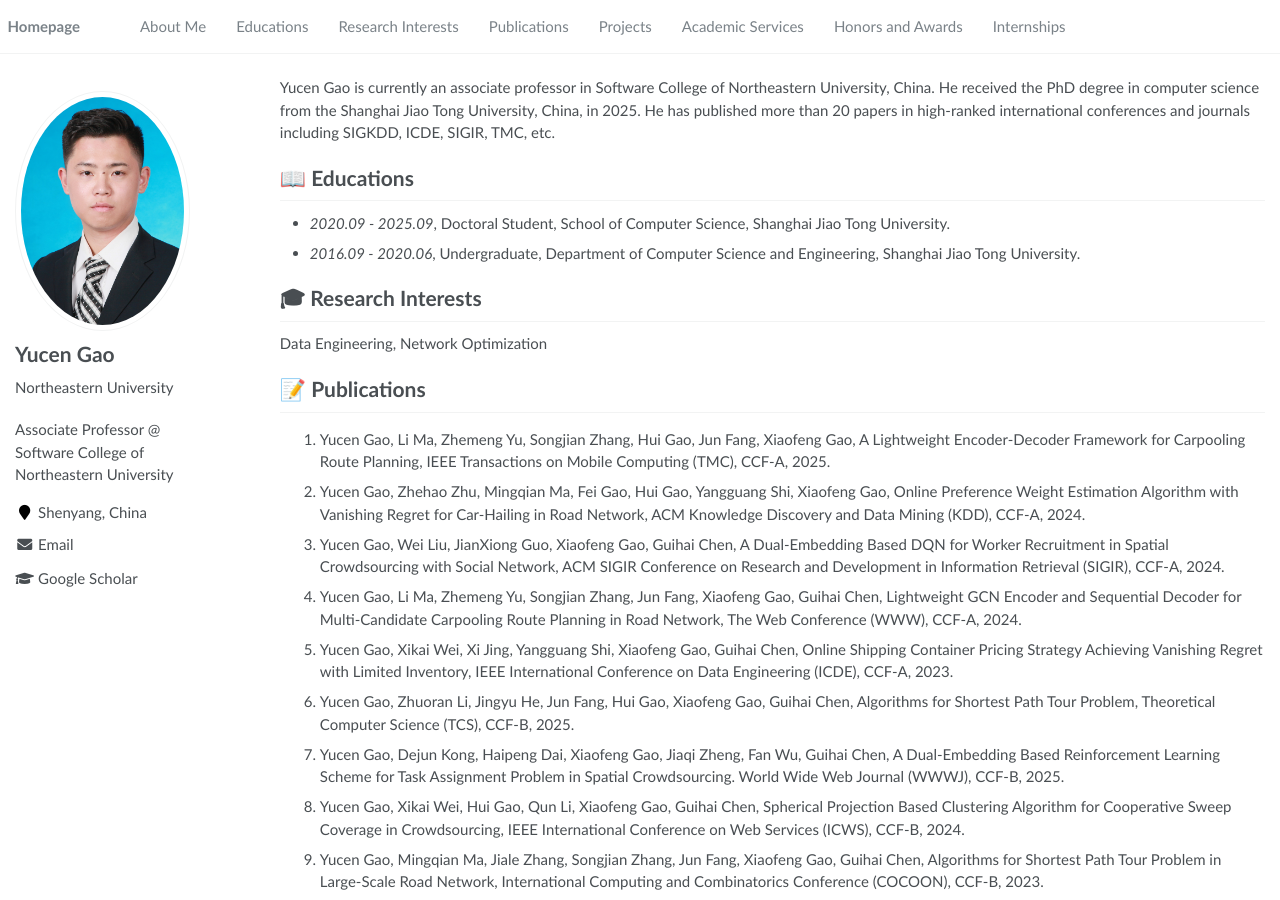
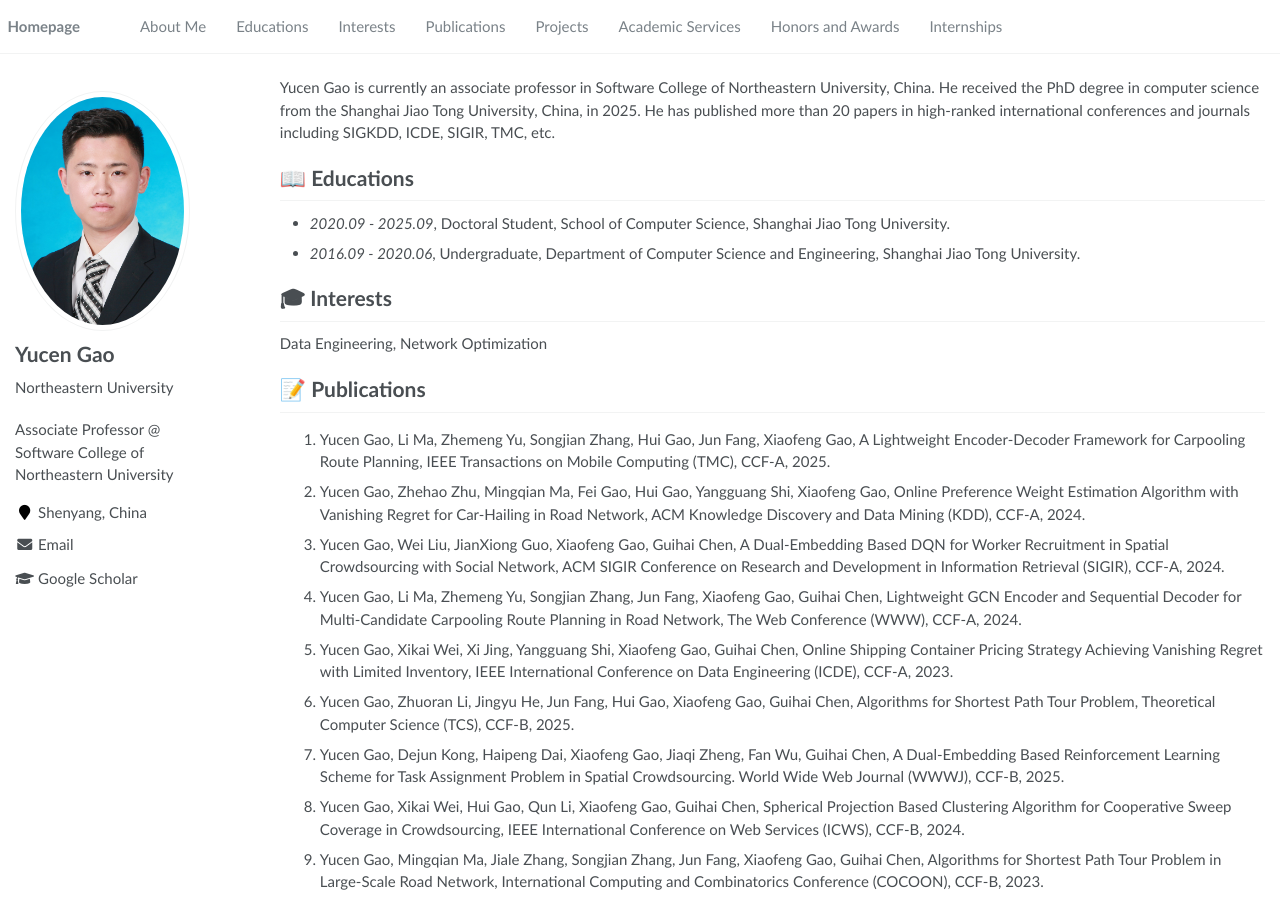
Before and after one commit to GaoYucen/GaoYucen.github.io, a Jekyll site: the page built from _pages/about.md, in a window 1280 px wide and 900 px high. Built offline with Jekyll 4.4.1, drawn with Linux system fonts in a browser that asks for light colours.

Commit message:
update navi

```diff
--- a/_data/navigation.yml
+++ b/_data/navigation.yml
@@ -6,8 +6,8 @@
   - title: "Educations"
     url: "/#-educations"
 
-  - title: "Research Interests"
-    url: "/#-research-interests"
+  - title: "Interests"
+    url: "/#-interests"
 
   - title: "Publications"
     url: "/#-publications"
--- a/_pages/about.md
+++ b/_pages/about.md
@@ -24,7 +24,7 @@
 - *2016.09 - 2020.06*, Undergraduate, Department of Computer Science and Engineering, Shanghai Jiao Tong University.
 
 
-# 🎓︎ Research Interests
+# 🎓︎ Interests
 Data Engineering, Network Optimization
 
 
```
